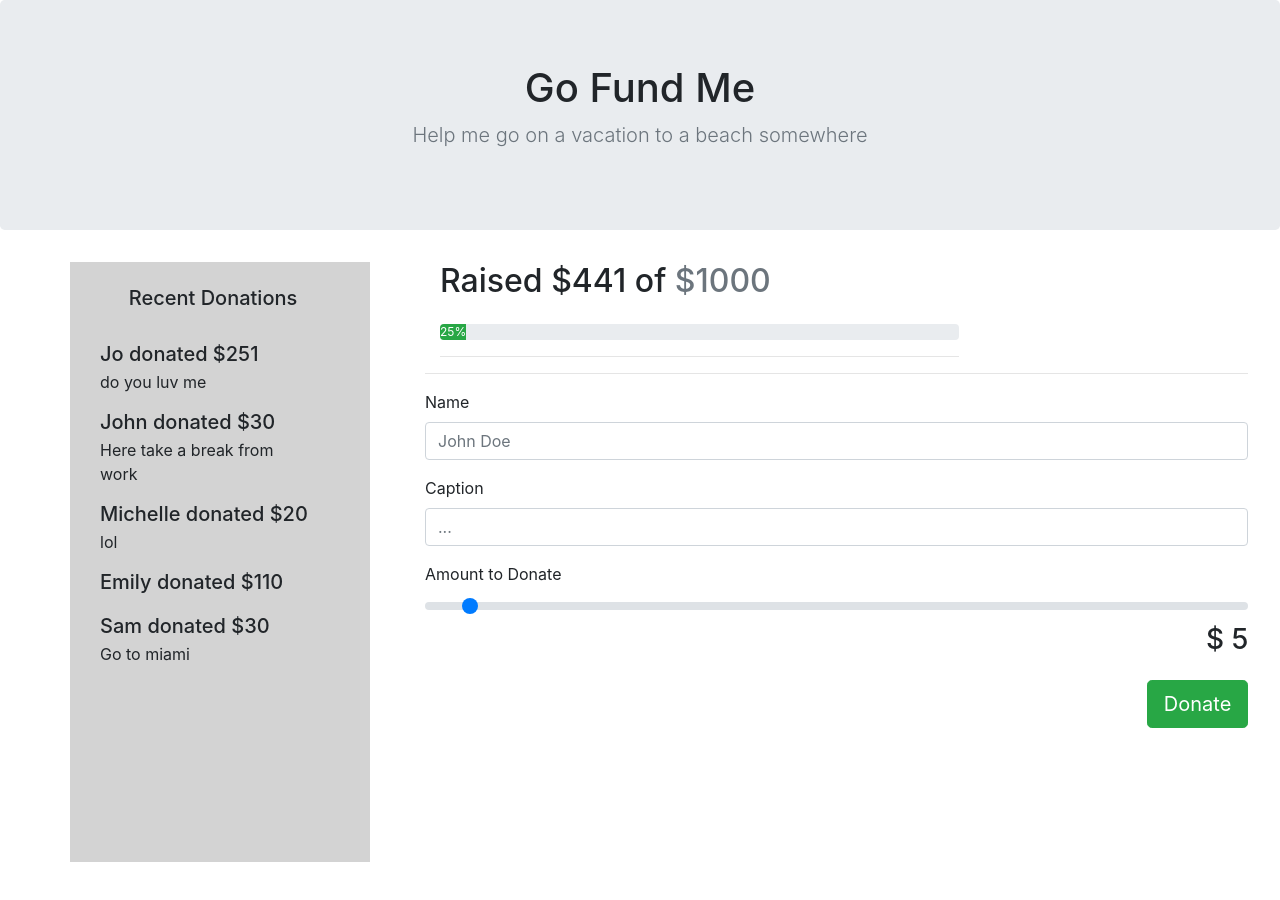
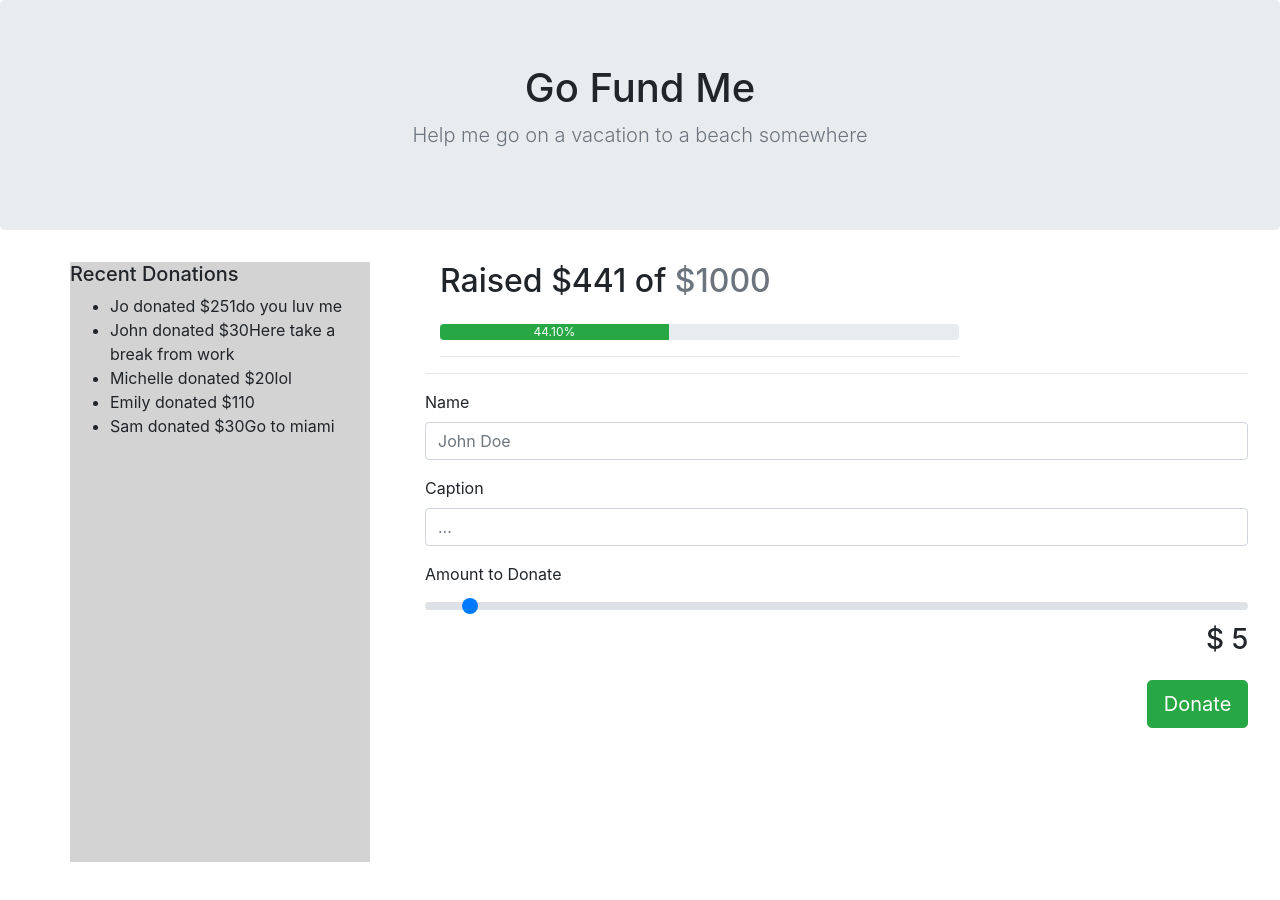
Before and after one commit to joinpursuit/Pursuit-Core-Web-Props-Lab-Tested, a React (Create React App) app: page / in a window 1280 px wide. Shown: the top 900 px of the page. Built offline with nearby package versions, Linux system fonts and the light colour scheme.

Commit message:
all tests passing

```diff
--- a/src/App.css
+++ b/src/App.css
@@ -43,3 +43,8 @@
   background-color: lightgray;
 
 }
+
+.bg-success {
+  background-color: #28a745!important;
+
+}
--- a/src/App.js
+++ b/src/App.js
@@ -6,81 +6,53 @@ import Progress from "./Components/Progress.js";
 import DonationForm from "./Components/DonationForm.js";
 import "./App.css";
 
-const donationGoal = [
-  // {
-  //   goal:246,
-  //   total:123
-  // },
-  {
-    goal:441,
-    total:1000
-  }
-];
-
 const donations = [
   {
     index: 1,
-    amount: "$251",
+    amount: 251,
     caption: "do you luv me",
     name: "Jo",
   },
   {
     index: 2,
-    amount: "$30",
+    amount: 30,
     caption: "Here take a break from work",
     name: "John",
   },
   {
     index: 3,
-    amount: "$20",
+    amount: 20,
     caption: "lol",
     name: "Michelle",
   },
   {
     index: 4,
-    amount: "$110",
+    amount: 110,
     caption: "",
     name: "Emily",
   },
   {
     index: 5,
-    amount: "$30",
+    amount: 30,
     caption: "Go to miami",
     name: "Sam",
   },
 ];
-// const userDonations = donations.map((donation) => {
+
 
 export default class App extends React.Component {
   render() {
     return (
       <>
         <TopBar />
-
         <div className="container">
           <div className="row">
-            {/* TODO: Donations */}
-            <div className="recent-donations">
-            <h5 className="my-4">Recent Donations</h5>
-              <ul className="col-4 list-unstyled recent-donations">
-                {donations.map((donation) => {
-                  // debugger;
-                  return (
-                    <RecentDonations
-                      name={donation.name}
-                      amount={donation.amount}
-                      caption={donation.caption}
-                      key={donation.index}
-                    />
-                  );
-                })}
-              </ul>
-            </div>
+            <RecentDonations donations={donations} />
           </div>
           <div className="col-8">
-            {/* TODO: Progress */}
 
-            <Progress />
+
+            <Progress donations={donations} />
 
             <hr />
             {/* TODO: DonationForm */}
--- /dev/null
+++ b/src/Components/CurrentDonation.js
@@ -0,0 +1,9 @@
+import React from 'react';
+
+const CurrentDonation = ({name, amount, caption}) =>{
+    return (
+        <li>{name} donated ${amount}{caption}</li>
+    )
+}
+
+export default CurrentDonation
--- a/src/Components/Progress.js
+++ b/src/Components/Progress.js
@@ -1,25 +1,32 @@
 import React from "react";
 
 const Progress = (props) => {
-  // const { goal, total } = props;
-  // debugger
+  const { donations } = props;
+  let newTotal = 0;
+  let percentage = 0;
+  donations.forEach((donation) => {
+    newTotal += donation.amount;
+    percentage = (newTotal/1000)*100;
+  });
+
   return (
-    // <!-- RIGHT SIDE / INFO & FORM -->
     <div className="col-8">
       {/* <!-- INFO --> */}
       <h2 className="mb-4">
-        Raised $441 of <span className="text-muted">$1000</span>
+        Raised ${newTotal} of <span className="text-muted">$1000</span>
       </h2>
-      <div className="progress">
+      <div className="progress progress-striped active">
         <div
           className="progress-bar bg-success"
           role="progressbar"
-          styles="width: 25%"
-          aria-valuenow="25"
+          styles="width: 44"
+          style={{width: percentage + "%"}}
+          aria-valuenow="88"
           aria-valuemin="0"
           aria-valuemax="100"
+
         >
-          25%
+          {percentage.toFixed(2)}%
         </div>
       </div>
       <hr />
--- a/src/Components/RecentDonations.js
+++ b/src/Components/RecentDonations.js
@@ -1,28 +1,52 @@
 import React from "react";
-// import App from "./App.js"
+import CurrentDonation from "./CurrentDonation";
 
 const RecentDonations = (props) => {
-  const { amount, caption, name } = props;
+  const { donations } = props;
 
-  return (
-    // <!-- LEFT SIDE / RECENT DONATIONS -->
-    <div className="donationContainer">
-      {/* <h5 className="my-4">Recent Donations</h5> */}
-      <ul className="col-4 list-unstyled recent-donations">
-        {/* <!-- INDIVIDUAL DONATION --> */}
-        <li className="media my-2">
-          <div className="media-body">
-            <h5 className="mt-0 mb-1">
-              {name}{'\u00A0'}
-              donated{'\u00A0'}
-              {amount}{'\u00A0'}
-            </h5>
-            {caption}
-          </div>
-        </li>
-      </ul>
-    </div>
-  );
-  // });
+const displayDonations = donations.map(donation => {
+
+return <CurrentDonation name={donation.name} amount={donation.amount} caption={donation.caption} key={donation.index}></CurrentDonation>
+
+});
+return (
+  <div className="recentDonations">
+
+    <h5>Recent Donations</h5>
+    <ul>
+      {displayDonations}
+    </ul>
+  </div>
+)
+
+
+
+
+  // return (
+  //   <div className="recent-donations">
+  //     <h5 className="my-4">Recent Donations</h5>
+  //     {donations.map((donation) => {
+  //       return (
+  //         <ul
+  //           key={donation.index}
+  //           className="col-4 list-unstyled recent-donations"
+  //         >
+
+  //           <li key={donation.index} className="media my-2">
+  //             <div className="media-body">
+  //               <h5 className="mt-0 mb-1">
+  //                 {donation.name}
+  //                 {"\u00A0"}
+  //                 donated{"\u00A0"}${donation.amount}
+  //                 {/* {"\u00A0"} */}
+  //               </h5>
+  //               {donation.caption}
+  //             </div>
+  //           </li>
+  //         </ul>
+  //       );
+  //     })}
+  //   </div>
+  // );
 };
 export default RecentDonations;
```
